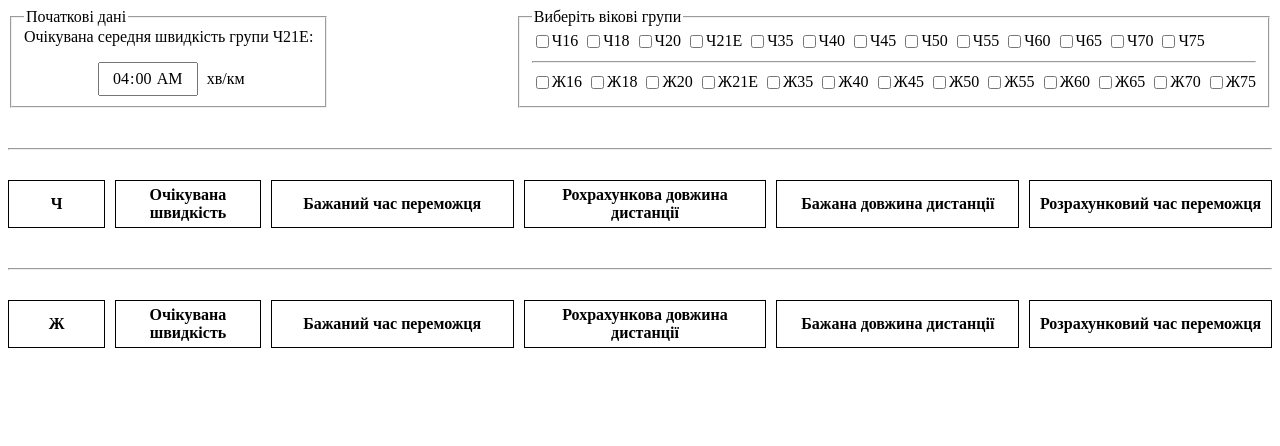
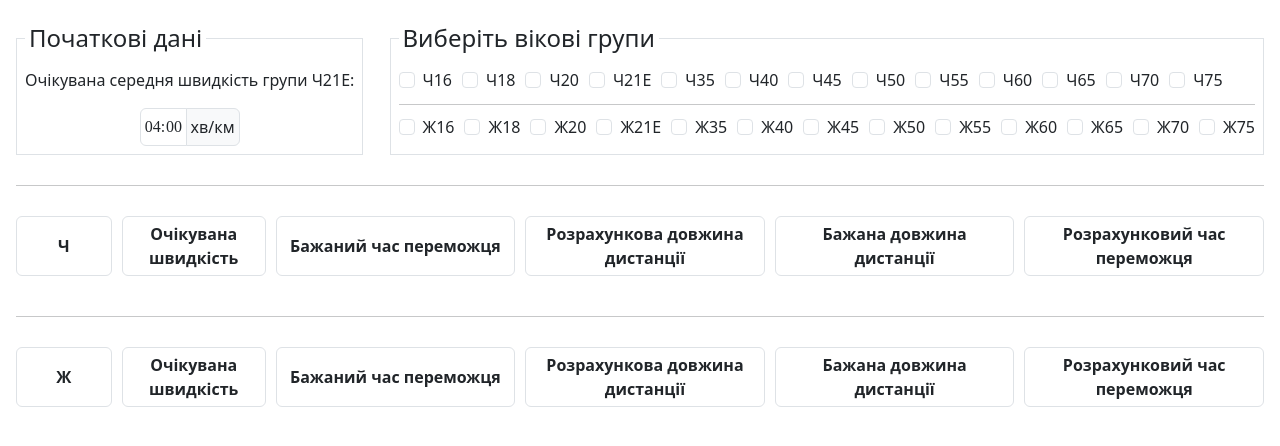
Before and after one commit to teslmik/calculate-winner-time-or-distance-length, a plain HTML site: page index.html in a window 1280 px wide. Drawn offline with nearby package versions, Linux system fonts and the light colour scheme.

Commit message:
add bootstrap

```diff
--- a/components/render-preferred-length-distance.js
+++ b/components/render-preferred-length-distance.js
@@ -16,8 +16,10 @@ export const renderPrefLengthDist = (
 
     return `
       <div class="grid-item input-container" data-input-id="dist-${element}">
-        <input name="minutes" type="number" min=0 max=60 step="0.1" value="${value}" />
-        <span>км</span>
+        <div class="input-group">
+          <input class="form-control" name="minutes" type="number" min=0 max=60 step="0.1" value="${value}" />
+          <span class="input-group-text">км</span>
+        </div>
       </div>
     `;
   });
--- a/constants/table-data.js
+++ b/constants/table-data.js
@@ -1,7 +1,7 @@
 export const TABLE_HEADERS = [
   'Очікувана швидкість',
   'Бажаний час переможця',
-  'Рохрахункова довжина дистанції',
+  'Розрахункова довжина дистанції',
   'Бажана довжина дистанції',
   'Розрахунковий час переможця',
 ];
--- a/helpers/on-change-group-list.js
+++ b/helpers/on-change-group-list.js
@@ -2,7 +2,7 @@
 
 export const onChangeGroupList = (event, menValues, womenValues) => {
   const checkbox = event.target;
-  const label = checkbox.closest('label');
+  const label = checkbox.closest('.form-check');
   const value = label.textContent.trim();
 
   if (checkbox.checked) {
--- a/index.html
+++ b/index.html
@@ -6,53 +6,136 @@
   <meta http-equiv="X-UA-Compatible" content="IE=edge" />
   <meta name="viewport" content="width=device-width, initial-scale=1.0" />
   <title>Calculation of the winner's time</title>
+  <link href="https://cdn.jsdelivr.net/npm/bootstrap@5.3.0/dist/css/bootstrap.min.css" rel="stylesheet"
+    integrity="sha384-9ndCyUaIbzAi2FUVXJi0CjmCapSmO7SnpJef0486qhLnuZ2cdeRhO02iuK6FUUVM" crossorigin="anonymous" />
   <link rel="stylesheet" href="style.css" />
+  <script src="https://cdn.jsdelivr.net/npm/bootstrap@5.3.0/dist/js/bootstrap.bundle.min.js"
+    integrity="sha384-geWF76RCwLtnZ8qwWowPQNguL3RmwHVBC9FhGdlKrxdiJJigb/j/68SIy3Te4Bkz" crossorigin="anonymous"
+    defer></script>
   <script type="module" src="app.js" defer></script>
 </head>
 
 <body>
   <header>
-    <fieldset class="header-data">
-      <legend>Початкові дані</legend>
+    <fieldset class="header-data border p-2">
+      <legend class="float-none w-auto p-1 m-0">Початкові дані</legend>
       <label for="startDataInput">Очікувана середня швидкість групи Ч21Е:</label>
-      <div class="input-header-container">
-        <input type="time" id="startDataInput" value="04:00" class="data-input" />
-        <span>хв/км</span>
+      <div class="input-group">
+        <input type="time" id="startDataInput" value="04:00" class="data-input form-control" />
+        <span class="input-group-text">хв/км</span>
       </div>
     </fieldset>
-    <fieldset class="header-checkbox">
-      <legend>Виберіть вікові групи</legend>
+    <fieldset class="header-checkbox border p-2">
+      <legend class="float-none w-auto p-1 m-0">Виберіть вікові групи</legend>
       <div class="checkbox-container">
         <div class="men-checkbox">
-          <label for="m16"><input type="checkbox" name="m16" id="m16" />Ч16</label>
-          <label for="m18"><input type="checkbox" name="m18" id="m18" />Ч18</label>
-          <label for="m20"><input type="checkbox" name="m20" id="m20" />Ч20</label>
-          <label for="m21e"><input type="checkbox" name="m21e" id="m21e" />Ч21E</label>
-          <label for="m35"><input type="checkbox" name="m35" id="m35" />Ч35</label>
-          <label for="m40"><input type="checkbox" name="m40" id="m40" />Ч40</label>
-          <label for="m45"><input type="checkbox" name="m45" id="m45" />Ч45</label>
-          <label for="m50"><input type="checkbox" name="m50" id="m50" />Ч50</label>
-          <label for="m55"><input type="checkbox" name="m55" id="m55" />Ч55</label>
-          <label for="m60"><input type="checkbox" name="m60" id="m60" />Ч60</label>
-          <label for="m65"><input type="checkbox" name="m65" id="m65" />Ч65</label>
-          <label for="m70"><input type="checkbox" name="m70" id="m70" />Ч70</label>
-          <label for="m75"><input type="checkbox" name="m75" id="m75" />Ч75</label>
+          <div class="form-check">
+            <input class="form-check-input" type="checkbox" name="m16" id="m16" />
+            <label class="form-check-label" for="m16">Ч16</label>
+          </div>
+          <div class="form-check">
+            <input class="form-check-input" type="checkbox" name="m18" id="m18" />
+            <label class="form-check-label" for="m18">Ч18</label>
+          </div>
+          <div class="form-check">
+            <input class="form-check-input" type="checkbox" name="m20" id="m20" />
+            <label class="form-check-label" for="m20">Ч20</label>
+          </div>
+          <div class="form-check">
+            <input class="form-check-input" type="checkbox" name="m21e" id="m21e" />
+            <label class="form-check-label" for="m21e">Ч21E</label>
+          </div>
+          <div class="form-check">
+            <input class="form-check-input" type="checkbox" name="m35" id="m35" />
+            <label class="form-check-label" for="m35">Ч35</label>
+          </div>
+          <div class="form-check">
+            <input class="form-check-input" type="checkbox" name="m40" id="m40" />
+            <label class="form-check-label" for="m40">Ч40</label>
+          </div>
+          <div class="form-check">
+            <input class="form-check-input" type="checkbox" name="m45" id="m45" />
+            <label class="form-check-label" for="m45">Ч45</label>
+          </div>
+          <div class="form-check">
+            <input class="form-check-input" type="checkbox" name="m50" id="m50" />
+            <label class="form-check-label" for="m50">Ч50</label>
+          </div>
+          <div class="form-check">
+            <input class="form-check-input" type="checkbox" name="m55" id="m55" />
+            <label class="form-check-label" for="m55">Ч55</label>
+          </div>
+          <div class="form-check">
+            <input class="form-check-input" type="checkbox" name="m60" id="m60" />
+            <label class="form-check-label" for="m60">Ч60</label>
+          </div>
+          <div class="form-check">
+            <input class="form-check-input" type="checkbox" name="m65" id="m65" />
+            <label class="form-check-label" for="m65">Ч65</label>
+          </div>
+          <div class="form-check">
+            <input class="form-check-input" type="checkbox" name="m70" id="m70" />
+            <label class="form-check-label" for="m70">Ч70</label>
+          </div>
+          <div class="form-check">
+            <input class="form-check-input" type="checkbox" name="m75" id="m75" />
+            <label class="form-check-label" for="m75">Ч75</label>
+          </div>
         </div>
         <hr class="checkbox-hr" />
         <div class="women-checkbox">
-          <label for="w16"><input type="checkbox" name="w16" id="w16" />Ж16</label>
-          <label for="w18"><input type="checkbox" name="w18" id="w18" />Ж18</label>
-          <label for="w20"><input type="checkbox" name="w20" id="w20" />Ж20</label>
-          <label for="w21e"><input type="checkbox" name="w21e" id="w21e" />Ж21E</label>
-          <label for="w35"><input type="checkbox" name="w35" id="w35" />Ж35</label>
-          <label for="w40"><input type="checkbox" name="w40" id="w40" />Ж40</label>
-          <label for="w45"><input type="checkbox" name="w45" id="w45" />Ж45</label>
-          <label for="w50"><input type="checkbox" name="w50" id="w50" />Ж50</label>
-          <label for="w55"><input type="checkbox" name="w55" id="w55" />Ж55</label>
-          <label for="w60"><input type="checkbox" name="w60" id="w60" />Ж60</label>
-          <label for="w65"><input type="checkbox" name="w65" id="w65" />Ж65</label>
-          <label for="w70"><input type="checkbox" name="w70" id="w70" />Ж70</label>
-          <label for="w75"><input type="checkbox" name="w75" id="w75" />Ж75</label>
+          <div class="form-check">
+            <input class="form-check-input" type="checkbox" name="w16" id="w16" />
+            <label class="form-check-label" for="w16">Ж16</label>
+          </div>
+          <div class="form-check">
+            <input class="form-check-input" type="checkbox" name="w18" id="w18" />
+            <label class="form-check-label" for="w18">Ж18</label>
+          </div>
+          <div class="form-check">
+            <input class="form-check-input" type="checkbox" name="w20" id="w20" />
+            <label class="form-check-label" for="w20">Ж20</label>
+          </div>
+          <div class="form-check">
+            <input class="form-check-input" type="checkbox" name="w21e" id="w21e" />
+            <label class="form-check-label" for="w21e">Ж21E</label>
+          </div>
+          <div class="form-check">
+            <input class="form-check-input" type="checkbox" name="w35" id="w35" />
+            <label class="form-check-label" for="w35">Ж35</label>
+          </div>
+          <div class="form-check">
+            <input class="form-check-input" type="checkbox" name="w40" id="w40" />
+            <label class="form-check-label" for="w40">Ж40</label>
+          </div>
+          <div class="form-check">
+            <input class="form-check-input" type="checkbox" name="w45" id="w45" />
+            <label class="form-check-label" for="w45">Ж45</label>
+          </div>
+          <div class="form-check">
+            <input class="form-check-input" type="checkbox" name="w50" id="w50" />
+            <label class="form-check-label" for="w50">Ж50</label>
+          </div>
+          <div class="form-check">
+            <input class="form-check-input" type="checkbox" name="w55" id="w55" />
+            <label class="form-check-label" for="w55">Ж55</label>
+          </div>
+          <div class="form-check">
+            <input class="form-check-input" type="checkbox" name="w60" id="w60" />
+            <label class="form-check-label" for="w60">Ж60</label>
+          </div>
+          <div class="form-check">
+            <input class="form-check-input" type="checkbox" name="w65" id="w65" />
+            <label class="form-check-label" for="w65">Ж65</label>
+          </div>
+          <div class="form-check">
+            <input class="form-check-input" type="checkbox" name="w70" id="w70" />
+            <label class="form-check-label" for="w70">Ж70</label>
+          </div>
+          <div class="form-check">
+            <input class="form-check-input" type="checkbox" name="w75" id="w75" />
+            <label class="form-check-label" for="w75">Ж75</label>
+          </div>
         </div>
       </div>
     </fieldset>
--- a/style.css
+++ b/style.css
@@ -1,5 +1,9 @@
 * {
   box-sizing: border-box;
+}
+
+body {
+  padding: 16px;
 }
 
 hr {
@@ -21,13 +25,12 @@ label {
 .women-checkbox {
   display: flex;
   flex-wrap: wrap;
-  gap: 5px;
+  gap: 10px;
 }
 
 header {
   display: flex;
   justify-content: space-between;
-  margin-bottom: 40px;
   gap: 6px;
 }
 
@@ -46,12 +49,14 @@ header {
 }
 
 .data-input {
-  width: 100px;
   padding: 5px;
-  margin: 0 5px;
   text-align: center;
-  font-family: 'Times New Roman', Times, serif;
+  font-family: "Times New Roman", Times, serif;
   font-size: 16px;
+}
+
+.input-group {
+  max-width: 100px;
 }
 
 .grid-container {
@@ -73,7 +78,8 @@ header {
   display: flex;
   justify-content: center;
   align-items: center;
-  border: 1px solid black;
+  border: 1px solid #dee2e6;
+  border-radius: 0.375rem;
   padding: 5px;
   flex: 1;
   text-align: center;
@@ -87,6 +93,12 @@ header {
 .input-container {
   display: flex;
   gap: 2px;
+}
+
+.form-control,
+.input-group-text {
+  padding: 6px 4px;
+  text-align: center;
 }
 
 .win-pref-time > div > input {
```
Also changed, not shown: components/render-winner-preferred-time.js (+8 -4 lines).
